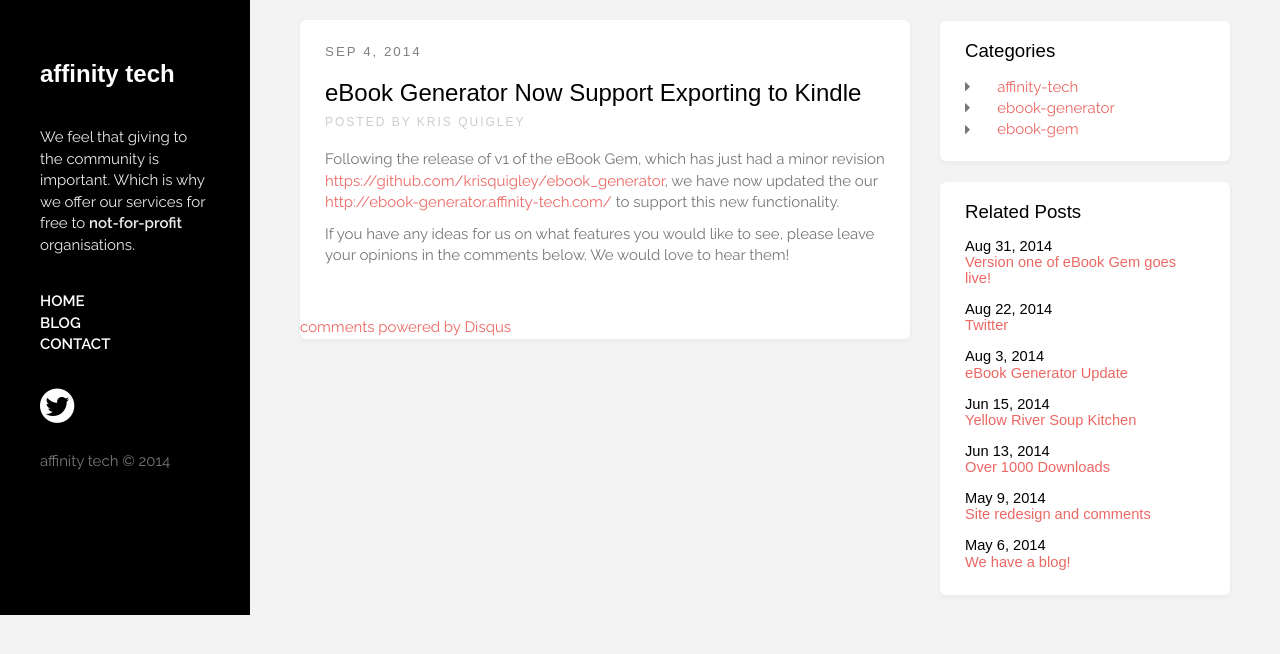
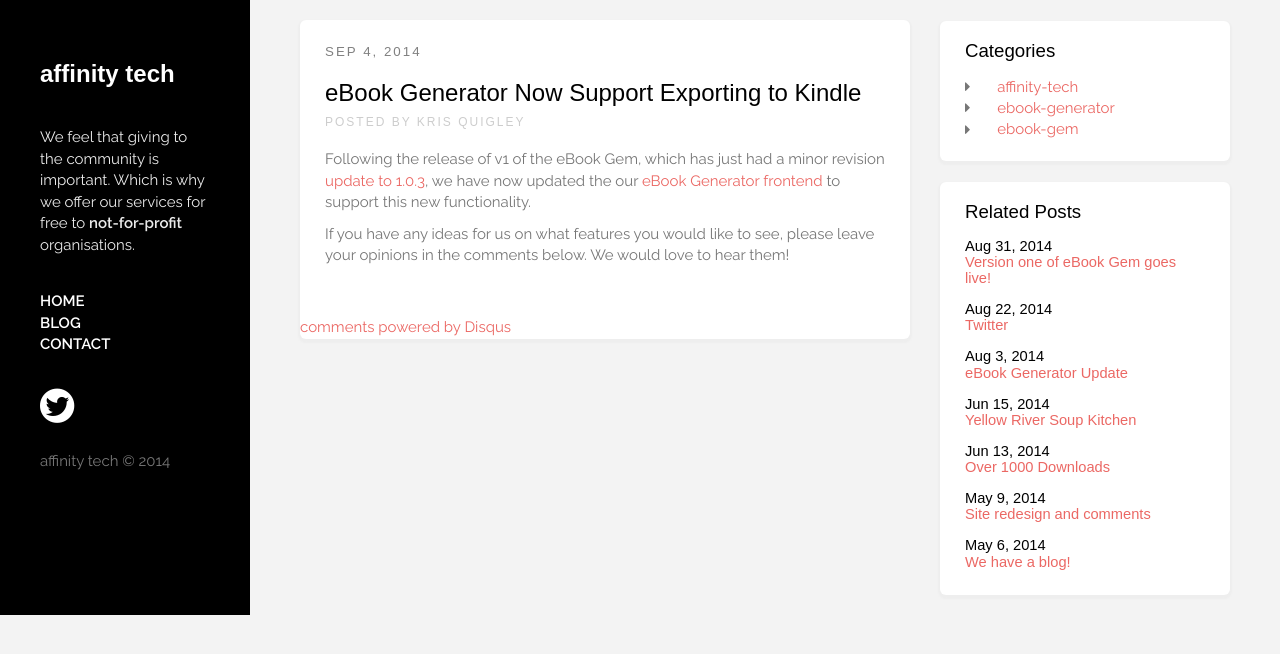
Before and after one commit to affinity-digital-ltd/affinity-tech.github.io, a Jekyll site: the page built from _posts/2014-09-04-ebook-generator-now-supports-exporting-to-kindle.md, in a window 1280 px wide. Shown: the top 654 px of the page. Built offline with Jekyll 4.4.1, drawn with Linux system fonts in a browser that asks for light colours; nearby versions of some CDN libraries; library files that are not in the unit come from our copies; comment, search, counter and statistics services are not loaded.

Commit message:
fixed links in latest post

```diff
--- a/_posts/2014-09-04-ebook-generator-now-supports-exporting-to-kindle.md
+++ b/_posts/2014-09-04-ebook-generator-now-supports-exporting-to-kindle.md
@@ -8,8 +8,8 @@
 ---
 
 Following the release of v1 of the eBook Gem, which has just had a minor revision
- [https://github.com/krisquigley/ebook_generator](update to 1.0.3), we have now
- updated the our [http://ebook-generator.affinity-tech.com/](eBook Generator frontend)
+ [update to 1.0.3](https://github.com/krisquigley/ebook_generator), we have now
+ updated the our [eBook Generator frontend](http://ebook-generator.affinity-tech.com/)
   to support this new functionality.
 
 If you have any ideas for us on what features you would like to see, please
```
